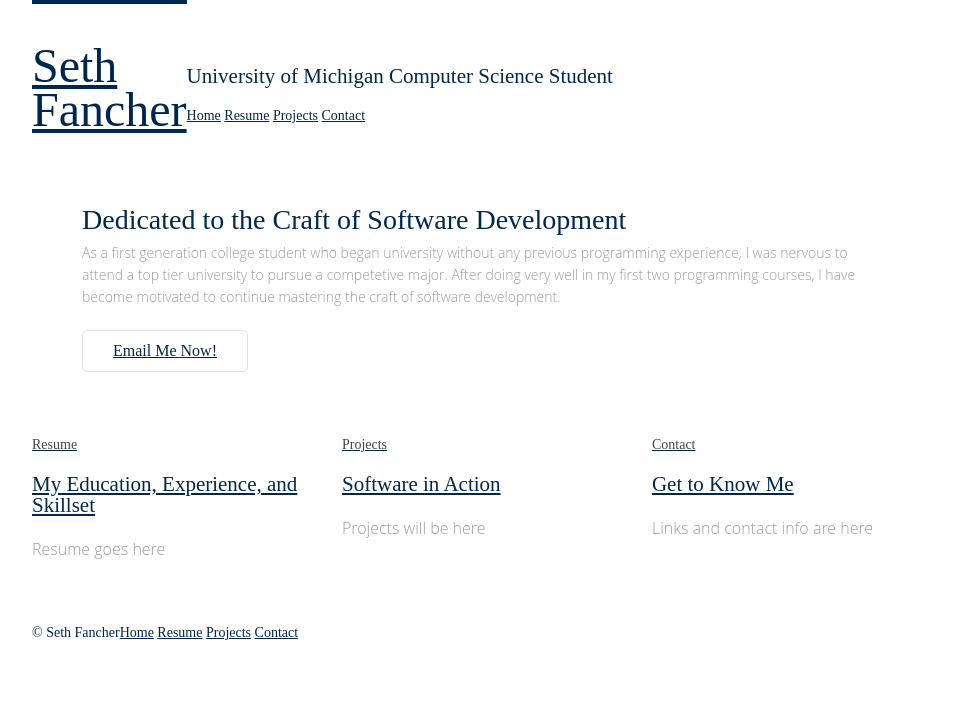
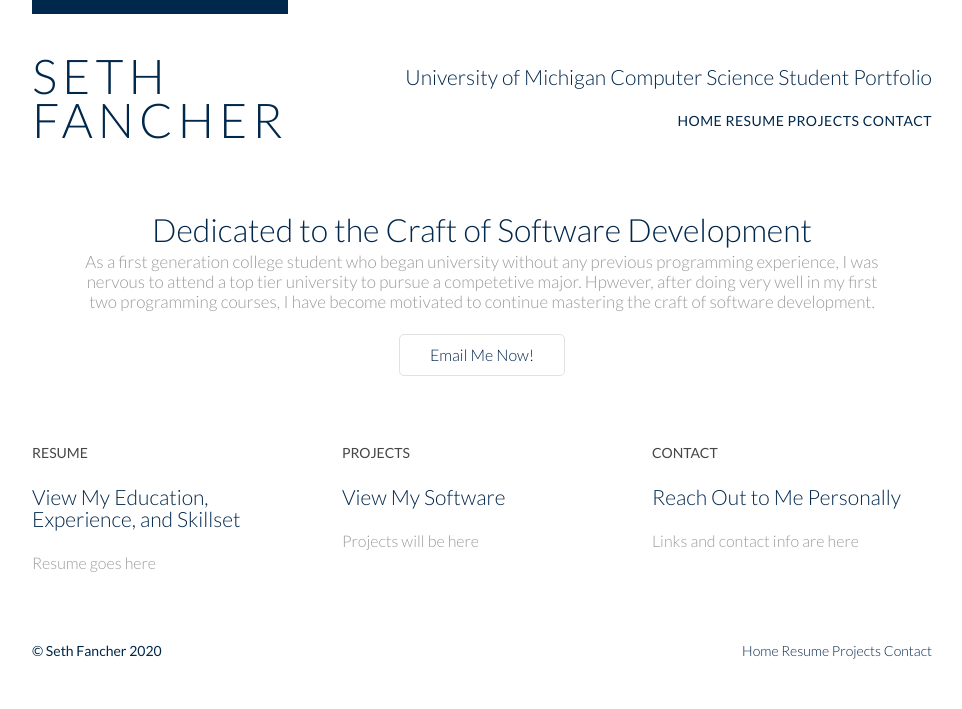
Before and after one commit to sethafancher/sethafancher.github.io, a plain HTML site: page index.html in a window 1280 px wide. Shown: the whole page, without its empty margins (158-1120 px from the left). Drawn offline with Linux system fonts and the light colour scheme.

Commit message:
major fixes and projects

```diff
--- a/assets/stylesheets/main.css
+++ b/assets/stylesheets/main.css
@@ -143,11 +143,14 @@ h1, h2, h3, h4 {
 */
 
 .logo {
-  border-top: 4px solid rgb(0, 39, 76);
+  border-top: 14px solid rgb(0, 39, 76);
   float: left;
   font-size: 48px;
+  font-weight: 300;
+  letter-spacing: 5px;
   line-height: 44px;
   padding: 40px 0 22px 0;
+  text-transform: uppercase;
 }
 
 /*
@@ -176,13 +179,16 @@ h1, h2, h3, h4 {
 .hero {
   line-height: 20px;
   padding: 22px 80px 66px 80px;
+  text-align: center;
 }
 
 .hero h2 {
-    font-size: 28px;
+    font-size: 32px;
   }
-  .hero p {
-    font-size: 14px;
+
+.hero p {
+    font-size: 17px;
+    font-weight: 300;
   }
 
 
@@ -191,9 +197,9 @@ h1, h2, h3, h4 {
   Custom styles
   ========================================
 */
-body p {
+body {
     color: rgb(155, 155, 155);
-    font: 300 16px/22px "Open Sans", "Helvetica Neue", Helvetica, Arial, sans-serif;
+    font: 300 16px/22px "Lato", "Open Sans", "Helvetica Neue", Helvetica, Arial, sans-serif;
   }
 
   h1 {
@@ -215,6 +221,7 @@ body p {
     color: rgb(70, 70, 70);
     font-size: 14px;
     font-weight: 400;
+    text-transform: uppercase;
   }
 
   strong {
@@ -226,11 +233,14 @@ body p {
 
   .tagline {
     margin: 66px 0 22px 0;
+    text-align: right;
   }
 
   .primary-nav {
     font-size: 14px;
     font-weight: 400;
+    letter-spacing: .5px;
+    text-transform: uppercase;
   }
 
   /*
@@ -240,12 +250,28 @@ body p {
 */
 
 a:hover {
-    color: rgb(109, 109, 109);
+    color: rgb(255, 203, 5);
   }
+
   a {
     color: rgb(0, 39, 76);
+    text-decoration: none;
+  }
+
+  p a {
+      border-bottom: 1px solid #dfe2e5
   }
 
   .teaser a:hover h3 {
-    color: rgb(109, 109, 109);
+    color: rgb(255, 203, 5);
   }
+
+  /*
+  ========================================
+  Navigation
+  ========================================
+*/
+
+.nav {
+    text-align: right;
+  }
--- a/index.html
+++ b/index.html
@@ -3,6 +3,8 @@
 <html lang = "en">
 
     <head>
+        <link rel="stylesheet"
+        href="http://fonts.googleapis.com/css?family=Lato:100,300,400">
         <link rel = "stylesheet" href = "assets/stylesheets/main.css">
         <meta charset = "utf-8">
         <title>Seth Fancher</title>
@@ -18,9 +20,9 @@
             <a href="index.html">Seth <br> Fancher</a>
           </h1>
 
-          <h3 class = "tagline">University of Michigan Computer Science Student</h3>
+          <h3 class = "tagline">University of Michigan Computer Science Student Portfolio</h3>
 
-          <nav class = "primary-nav">
+          <nav class = "nav primary-nav">
             <a href="index.html">Home</a>
             <a href="resume.html">Resume</a>
             <a href="projects.html">Projects</a>
@@ -37,10 +39,10 @@
 
           <p>As a first generation college student who began university without any previous programming
               experience, I was nervous to attend a top tier university to pursue a competetive major.
-              After doing very well in my first two programming courses, I have become motivated to
+              Hpwever, after doing very well in my first two programming courses, I have become motivated to
               continue mastering the craft of software development.</p>
 
-          <a href = "mailto:sfancher@umich.edu?subject=Reaching%20Out&body=How%20are%20you?" class = "btn btn-alt">Email Me Now!</a>
+          <a href = "mailto:sethafancher@gmail.com?subject=Reaching%20Out&body=How%20are%20you?" class = "btn btn-alt">Email Me Now!</a>
 
         </section>
 
@@ -53,7 +55,7 @@
           <section class = "teaser col-1-3">
             <a href="resume.html">
               <h5>Resume</h5>
-              <h3>My Education, Experience, and Skillset</h3>
+              <h3>View My Education, Experience, and Skillset</h3>
             </a>
             <p>Resume goes here</p>
           </section><!--
@@ -63,7 +65,7 @@
           --><section class = "teaser col-1-3">
             <a href="projects.html">
               <h5>Projects</h5>
-              <h3>Software in Action</h3>
+              <h3>View My Software</h3>
             </a>
             <p>Projects will be here</p>
           </section><!--
@@ -73,7 +75,7 @@
           --><section class = "teaser col-1-3">
             <a href="contact.html">
               <h5>Contact</h5>
-              <h3>Get to Know Me</h3>
+              <h3>Reach Out to Me Personally</h3>
             </a>
             <p>Links and contact info are here</p>
           </section>
@@ -84,9 +86,9 @@
 
         <footer class = "primary-footer container group">
 
-          <small>&copy; Seth Fancher</small>
+          <small>&copy; Seth Fancher 2020</small>
 
-          <nav class = "primary-nav">
+          <nav class = "nav">
             <a href="index.html">Home</a>
             <a href="resume.html">Resume</a>
             <a href="projects.html">Projects</a>
```
Also changed, not shown: contact.html (+5 -3 lines), projects.html (+5 -3 lines), resume.html (+5 -3 lines).
